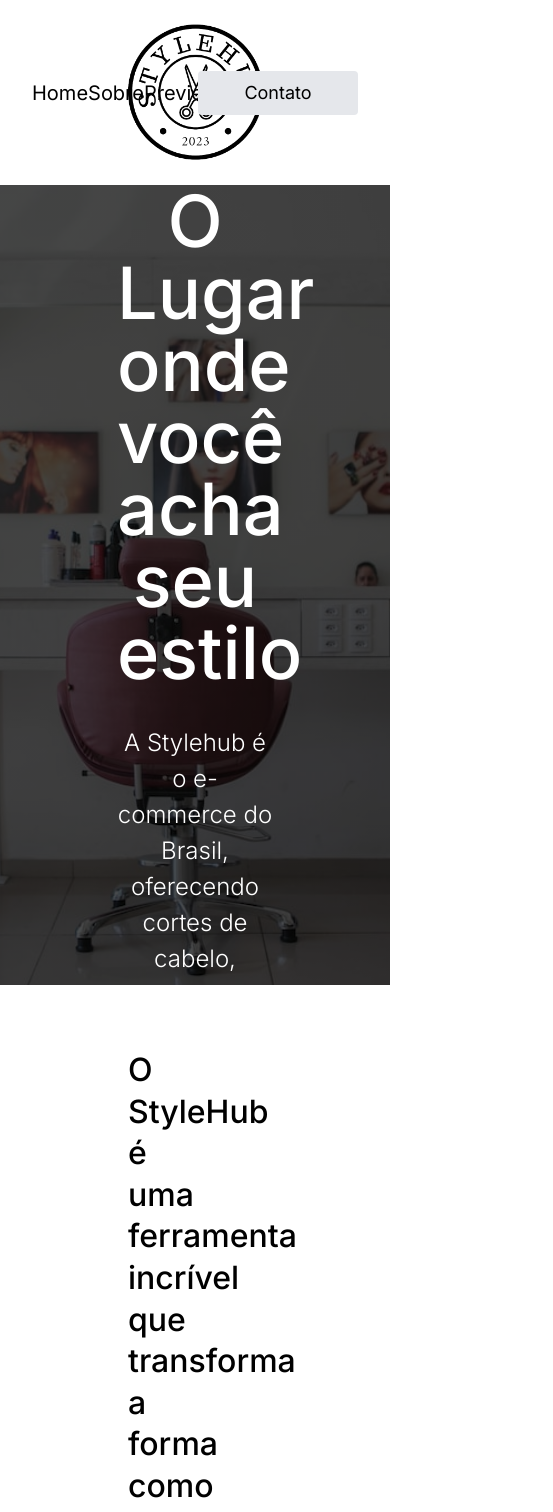
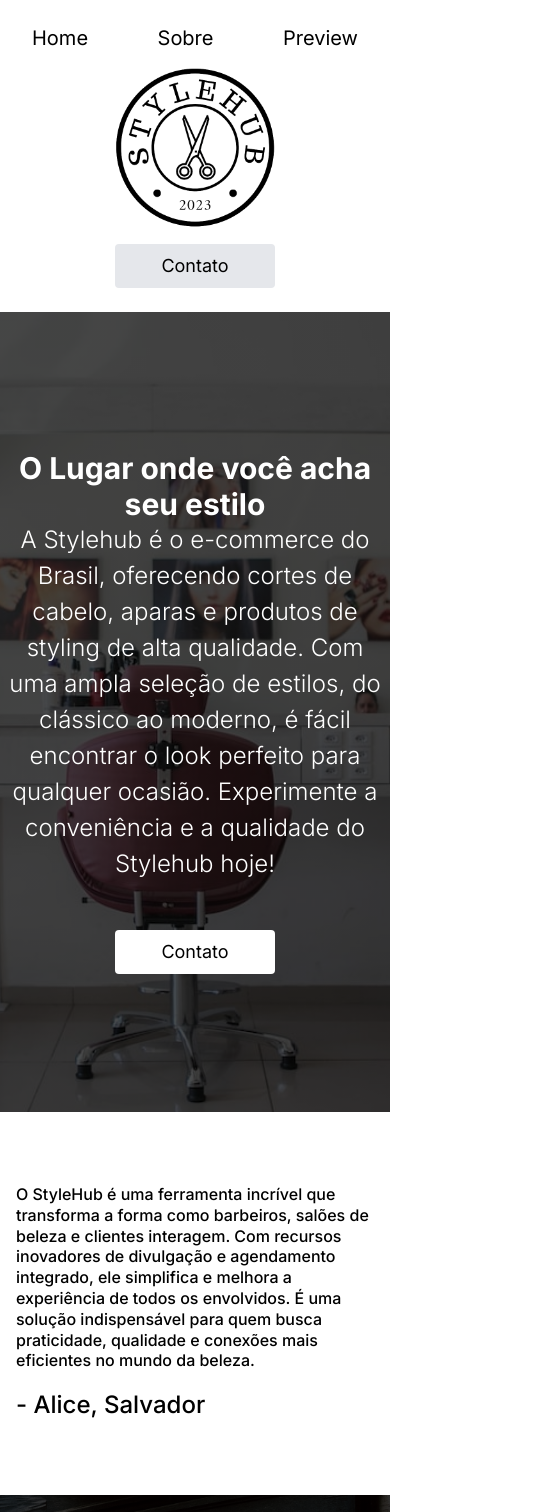
Before and after one commit to raphael-foliveira/stylehub, a Next.js app: page / in a window 390 px wide. Shown: the top 1512 px of the page, 553 px wide, since content can reach past the window. Built offline with nearby package versions, Linux system fonts and the light colour scheme.

Commit message:
make everything responsive

```diff
--- a/src/components/content/Reviews.tsx
+++ b/src/components/content/Reviews.tsx
@@ -2,8 +2,8 @@
 
 export default function Reviews() {
   return (
-    <div className={styles.reviewsContainer + " py-16 px-20 flex"}>
-      <div className="w-3/5 px-12">
+    <div className={styles.reviewsContainer + " py-16 px-2 lg:px-20 flex"}>
+      <div className="lg:w-3/5 p-2 lg:px-12 lg:text-3xl font-medium">
         <h3 className="pb-4">
           O StyleHub é uma ferramenta incrível que transforma a forma como barbeiros, salões de beleza e clientes interagem. Com recursos
           inovadores de divulgação e agendamento integrado, ele simplifica e melhora a experiência de todos os envolvidos. É uma solução
--- a/src/components/content/TopContent.tsx
+++ b/src/components/content/TopContent.tsx
@@ -4,8 +4,8 @@
 export default function TopContent() {
   return (
     <div className={styles.topContent + " w-100 text-center text-white flex flex-wrap justify-center"}>
-      <div className={styles.textContainer + " my-auto"}>
-        <h2>O Lugar onde você acha seu estilo</h2>
+      <div className={styles.textContainer + " my-auto p-2 lg:w-1/2"}>
+        <h2 className="font-bold lg:text-6xl text-3xl">O Lugar onde você acha seu estilo</h2>
         <p>
           A Stylehub é o e-commerce do Brasil, oferecendo cortes de cabelo, aparas e produtos de styling de alta qualidade. Com uma ampla
           seleção de estilos, do clássico ao moderno, é fácil encontrar o look perfeito para qualquer ocasião. Experimente a conveniência e
--- a/src/components/content/content.module.css
+++ b/src/components/content/content.module.css
@@ -3,17 +3,6 @@
   background-size: cover;
   background-position: center;
   height: 800px;
-}
-
-.textContainer {
-  width: 40%;
-}
-
-.textContainer h2 {
-  line-height: 1;
-  font-size: 4.5rem;
-  font-weight: 500;
-  margin-bottom: 0.5em;
 }
 
 .textContainer p {
@@ -23,8 +12,6 @@
 }
 
 .reviewsContainer h3 {
-  font-size: 32px;
-  font-weight: 500;
   line-height: 1.3;
 }
 
--- a/src/components/forms/contact/ContactForm.tsx
+++ b/src/components/forms/contact/ContactForm.tsx
@@ -8,12 +8,12 @@
     e.preventDefault();
   };
   return (
-    <div className={styles.contactFormContainer + " flex px-20 py-12"} id="contactForm">
-      <div className={styles.textContainer + " w-1/2 text-center my-auto"}>
+    <div className={styles.contactFormContainer + " flex flex-wrap lg:px-20 py-12"} id="contactForm">
+      <div className={styles.textContainer + " w-full lg:w-1/2 text-center my-auto"}>
         <h2>Entre em contato</h2>
         <p>Mande uma mensagem para saber mais sobre nosso produto</p>
       </div>
-      <form onSubmit={handleSubmit} className="w-1/2 flex flex-wrap ">
+      <form onSubmit={handleSubmit} className="w-full lg:w-1/2 flex flex-wrap ">
         <label htmlFor="name" className="w-1/2 px-2">
           <p>Nome</p>
           <input
--- a/src/components/header/Header.module.css
+++ b/src/components/header/Header.module.css
@@ -1,7 +1,3 @@
 .headerContainer {
   height: 185px;
 }
-
-.headerContainer img {
-  width: auto;
-}
--- a/src/components/header/Header.tsx
+++ b/src/components/header/Header.tsx
@@ -12,8 +12,8 @@
     router.push("/");
   };
   return (
-    <div className={styles.headerContainer + " flex justify-between px-8 py-6 w-full"}>
-      <div className={"flex justify-between w-1/5"}>
+    <div className={"flex flex-wrap justify-center lg:justify-between px-8 py-6 w-full"}>
+      <div className={"flex flx-wrap w-full mb-4 justify-between lg:w-1/5"}>
         <div className="my-auto text-xl">
           <Link href="/">Home</Link>
         </div>
@@ -24,8 +24,10 @@
           <Link href="/preview">Preview</Link>
         </div>
       </div>
-      <Image src={MainLogo} alt="Main Logo" onClick={handleClick} />
-      <div className={styles.contactInfo + " flex my-auto w-1/5 justify-end"}>
+      <div className="w-full lg:w-2/5 flex justify-center">
+        <Image src={MainLogo} alt="Main Logo" onClick={handleClick} className="h-40 w-auto mb-4" />
+      </div>
+      <div className={styles.contactInfo + " flex my-auto lg:w-1/5 justify-end"}>
         <a href="#contactForm">
           <PButton>Contato</PButton>
         </a>
--- a/src/components/preview/pictures/Pictures.tsx
+++ b/src/components/preview/pictures/Pictures.tsx
@@ -15,7 +15,7 @@
       <div className="flex flex-wrap">
         {previewPictures.map((pic, index) => {
           return (
-            <div className="w-1/3 p-6 h-96 my-8" key={index}>
+            <div className="w-full lg:w-1/3 p-6 h-96 my-8" key={index}>
               <img src={pic.src} alt="" className={styles.previewImg} />
             </div>
           );
--- a/src/components/preview/services/Services.tsx
+++ b/src/components/preview/services/Services.tsx
@@ -24,10 +24,10 @@
   return (
     <div className="mb-10">
       <h2 className="text-center font-bold text-3xl my-10">Cortes & Serviços</h2>
-      <div className="flex">
+      <div className="flex flex-wrap mb-10">
         {servicesInfo.map((service) => {
           return (
-            <div className="w-1/3 p-4 h-96 text-center" key={service.key}>
+            <div className="w-full lg:w-1/3 p-4 h-96 text-center mb-10" key={service.key}>
               <img src={service.image.src} alt="" className="object-cover h-full w-auto m-auto" />
               <h3 className="text-3xl">{service.description}</h3>
             </div>
```
